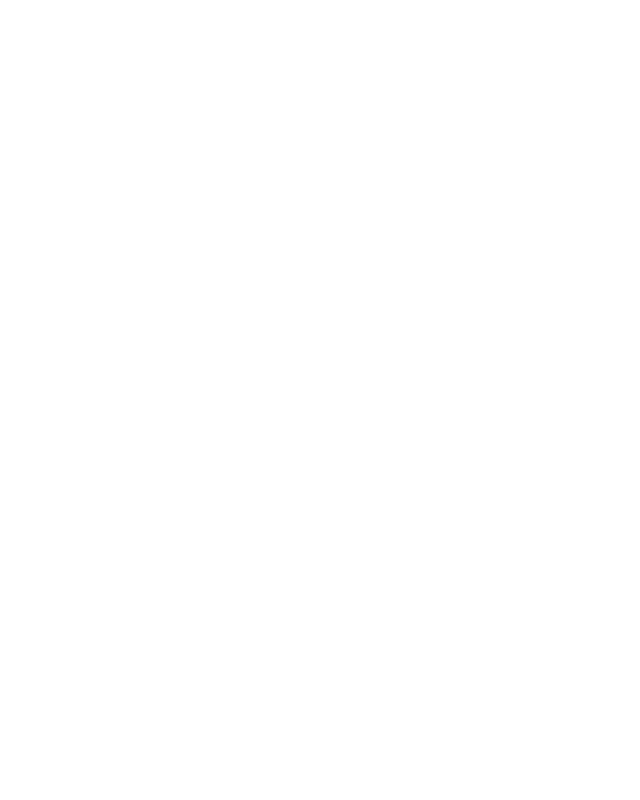
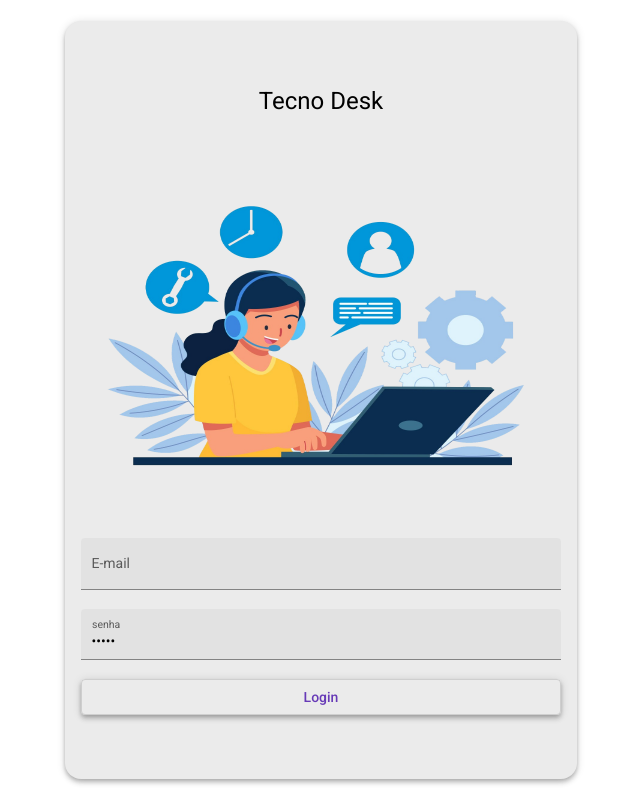
Before and after one commit to danieligor56/TecnoDesk, an Angular app in the folder front/td-front/: page /login in a window 1280 px wide. Before the commit this address led to /. Shown: the whole page, without its empty margins (319-959 px from the left). Built offline with nearby package versions, Linux system fonts and the light colour scheme.

Commit message:
HTML e CSS para login

```diff
--- a/front/td-front/src/app/app-routing.module.ts
+++ b/front/td-front/src/app/app-routing.module.ts
@@ -3,8 +3,12 @@
 import { NavComponent } from './components/nav/nav.component';
 import { HomeComponent } from './components/home/home.component';
 import { ColaboradorListComponent } from './components/colaborador/colaborador-list/colaborador-list.component';
+import { LoginComponent } from './components/login/login.component';
 
 const routes: Routes = [
+  {
+    path:'login',component:LoginComponent
+  },
   {
     path:'',component:NavComponent,children:[
       {path:'home',component:HomeComponent},
--- a/front/td-front/src/app/app.module.ts
+++ b/front/td-front/src/app/app.module.ts
@@ -17,6 +17,8 @@
 import {MatTableDataSource, MatTableModule} from '@angular/material/table';
 import {MatDialogModule} from '@angular/material/dialog';
 import { LoginComponent } from './components/login/login.component';
+import {MatInputModule} from '@angular/material/input';
+
 
 @NgModule({
   declarations: [
@@ -43,6 +45,7 @@
     MatTableModule,
     MatPaginatorModule,
     MatTableModule,
+    MatInputModule
 
 
   ],
--- a/front/td-front/src/app/components/login/login.component.css
+++ b/front/td-front/src/app/components/login/login.component.css
@@ -0,0 +1,29 @@
+.container{
+    height: 100%;
+    display: flex;
+    align-items: center;
+    justify-content: center;
+}
+
+.form{
+    width: 30rem;
+    margin:auto;
+    background-color: rgb(235,235,235);
+    padding: 4rem 1rem;
+    border-radius: 1rem;
+}
+
+h1{
+    width: 100%;
+    text-align: center;
+}
+
+.full-width{
+    width: 100%;
+}
+
+img{
+    height: 25rem;
+    width: 100%;
+    margin: auto;
+}
--- a/front/td-front/src/app/components/login/login.component.html
+++ b/front/td-front/src/app/components/login/login.component.html
@@ -1 +1,21 @@
-<p>login works!</p>
+<div class="container">
+    <form class="form mat-elevation-z4">
+
+        <h1>Tecno Desk</h1>
+
+        <img src="assets/img/login-img.png" alt="HelpDesk Image">
+
+        <mat-form-field class="full-width" appearance ="fill">
+          <mat-label>E-mail</mat-label>
+          <input matInput placeholder="seuemail@email.com">
+        </mat-form-field>
+
+        <mat-form-field class="full-width" appearance ="fill">
+            <mat-label>senha</mat-label>
+            <input type="password" matInput placeholder="Ex. 123" value="Sushi">
+          </mat-form-field>
+
+          <button class="full-width mat-elevation-z4" mat-stroked-button color="primary">Login</button>
+
+      </form>
+</div>
```
Also changed, not shown: front/td-front/src/assets/img/login-img.png (renamed from front/td-front/src/assets/img/Untitled-3.png).
